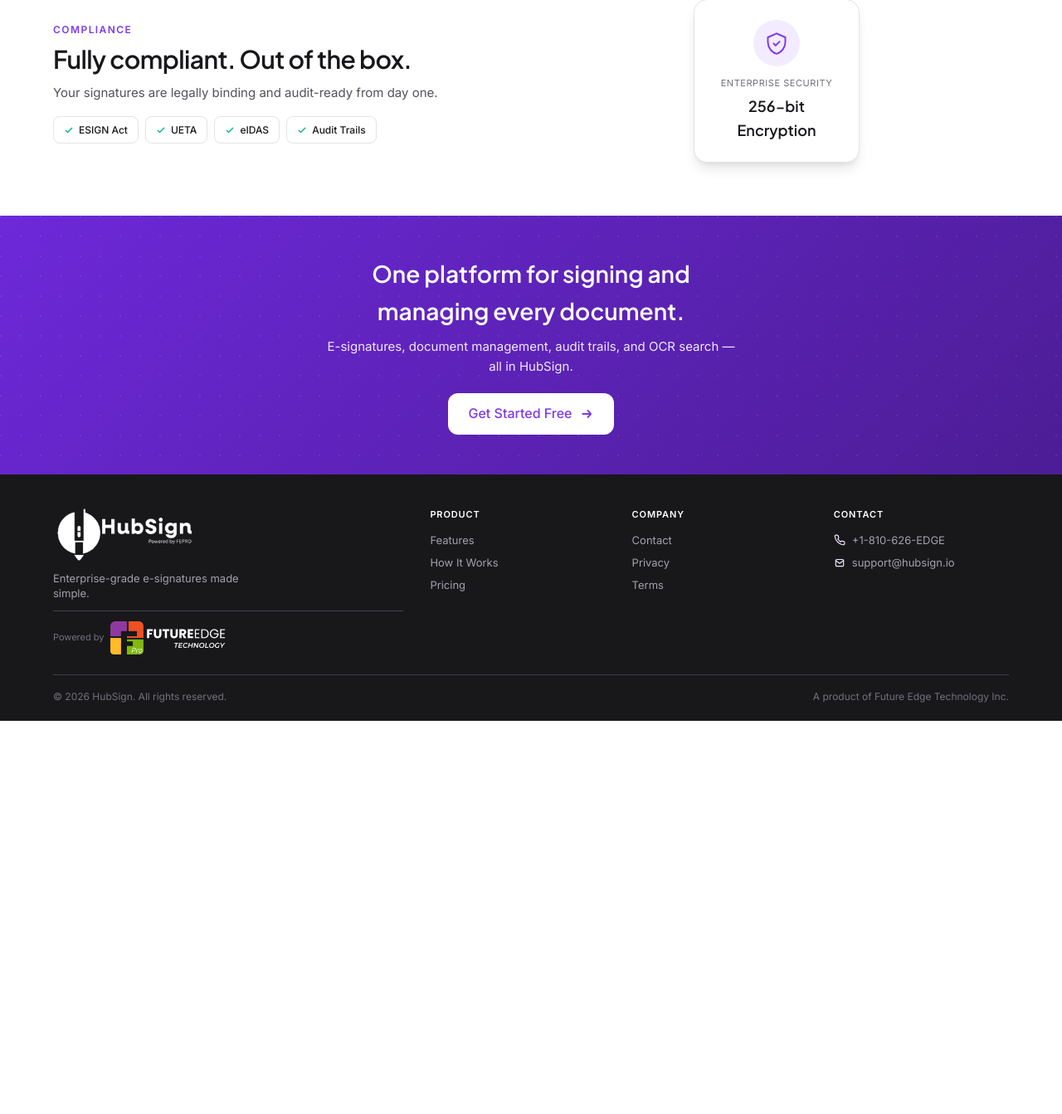
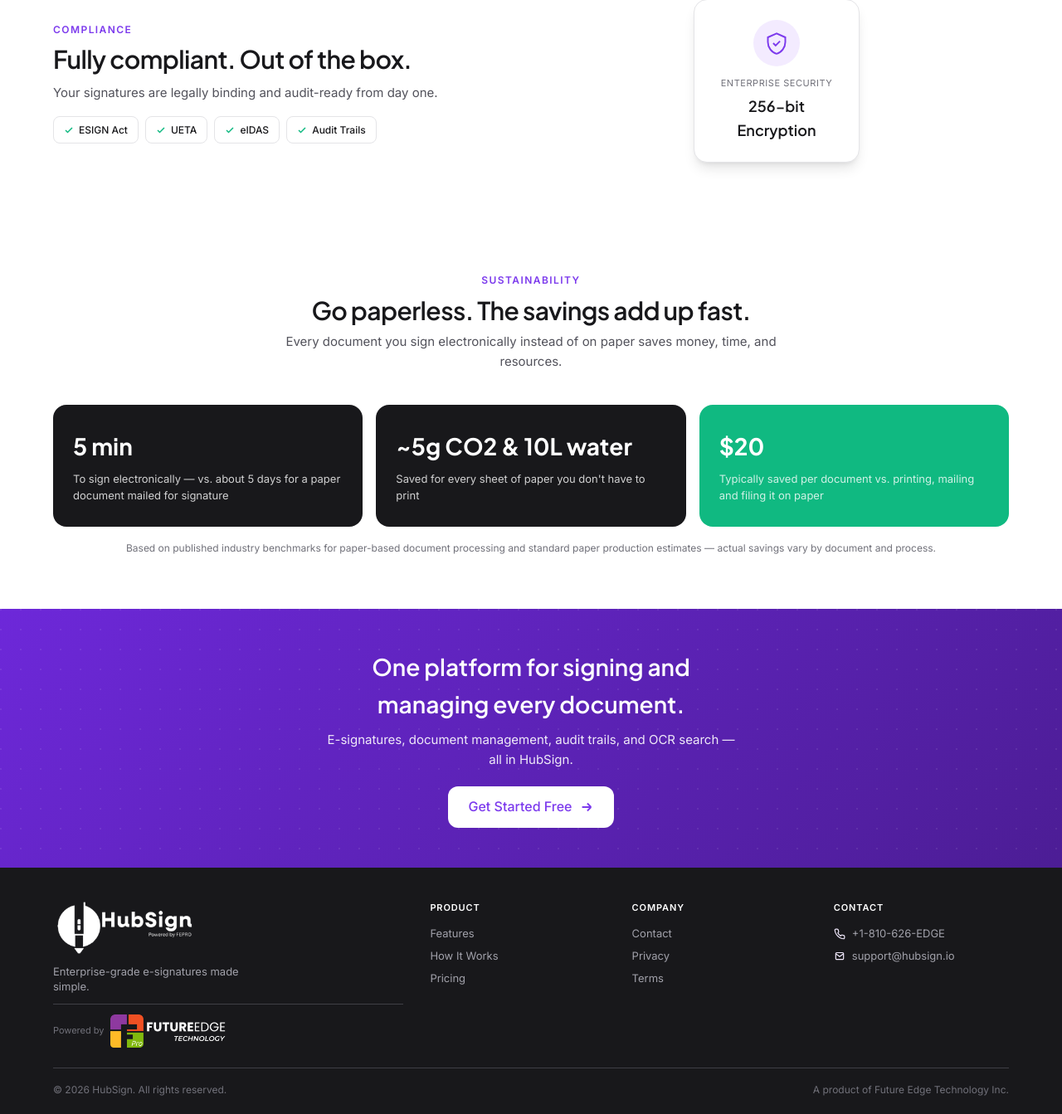
Before and after one commit to jesseframework/CodeFusionLabs.Hubsign.Landing, a Django app: page / in a window 1280 px wide. Shown: the part 4986-6329 px from the top of the page at 83% size. Before the commit the page ends 5855 px from the top, so only its background shows below. Run offline with Django 4.2, Linux system fonts and the light colour scheme.

Commit message:
Add 'Go Paperless' section and styles
Introduce a new 'Go Paperless' section to the landing page (templates/landing/index.html) that highlights sustainability stats and cost/time savings for electronic signatures. Add corresponding styles in static/css/main.css: .paperless-stats grid layout, .paperless-stat variants (including .paperless-stat--accent), value/label/note typography, and a responsive rule to stack the stats into a single column on smaller screens. This adds promotional content and UI for promoting paperless workflows.

```diff
--- a/static/css/main.css
+++ b/static/css/main.css
@@ -1214,6 +1214,48 @@ input {
 }
 
 /* =============================================================================
+   GO PAPERLESS SECTION
+   ============================================================================= */
+.paperless-stats {
+    display: grid;
+    grid-template-columns: repeat(3, 1fr);
+    gap: 16px;
+}
+
+.paperless-stat {
+    padding: 28px 24px;
+    background: var(--gray-900);
+    border-radius: var(--radius-xl);
+    color: white;
+}
+
+.paperless-stat--accent {
+    background: var(--green-500);
+}
+
+.paperless-stat-value {
+    display: block;
+    font-family: var(--font-display);
+    font-size: 1.75rem;
+    font-weight: 700;
+    margin-bottom: 8px;
+}
+
+.paperless-stat-label {
+    display: block;
+    font-size: 0.8125rem;
+    line-height: 1.5;
+    color: rgba(255, 255, 255, 0.8);
+}
+
+.paperless-note {
+    font-size: 0.75rem;
+    color: var(--text-muted);
+    text-align: center;
+    margin-top: 16px;
+}
+
+/* =============================================================================
    CTA SECTION
    ============================================================================= */
 .cta {
@@ -1442,6 +1484,10 @@ input {
     }
 
     .pricing-grid {
+        grid-template-columns: 1fr;
+    }
+
+    .paperless-stats {
         grid-template-columns: 1fr;
     }
 
--- a/templates/landing/index.html
+++ b/templates/landing/index.html
@@ -455,6 +455,32 @@
     </div>
 </section>
 
+<!-- Go Paperless Section -->
+<section class="section paperless" id="go-paperless">
+    <div class="container">
+        <div class="section-header">
+            <span class="section-label">Sustainability</span>
+            <h2 class="section-title">Go paperless. The savings add up fast.</h2>
+            <p class="section-subtitle">Every document you sign electronically instead of on paper saves money, time, and resources.</p>
+        </div>
+        <div class="paperless-stats">
+            <div class="paperless-stat">
+                <span class="paperless-stat-value">5 min</span>
+                <span class="paperless-stat-label">To sign electronically — vs. about 5 days for a paper document mailed for signature</span>
+            </div>
+            <div class="paperless-stat">
+                <span class="paperless-stat-value">~5g CO2 &amp; 10L water</span>
+                <span class="paperless-stat-label">Saved for every sheet of paper you don't have to print</span>
+            </div>
+            <div class="paperless-stat paperless-stat--accent">
+                <span class="paperless-stat-value">$20</span>
+                <span class="paperless-stat-label">Typically saved per document vs. printing, mailing and filing it on paper</span>
+            </div>
+        </div>
+        <p class="paperless-note">Based on published industry benchmarks for paper-based document processing and standard paper production estimates — actual savings vary by document and process.</p>
+    </div>
+</section>
+
 <!-- CTA Section -->
 <section class="section cta">
     <div class="container">
```
